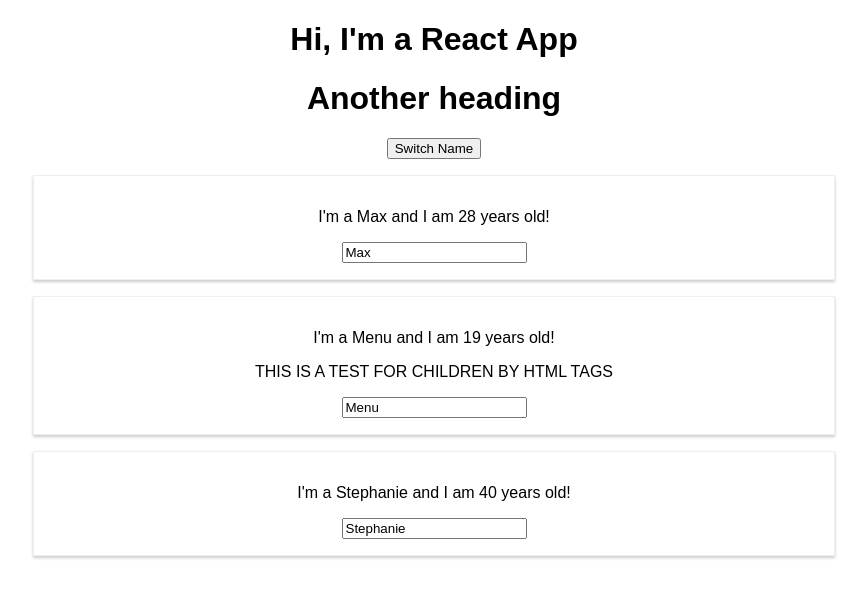
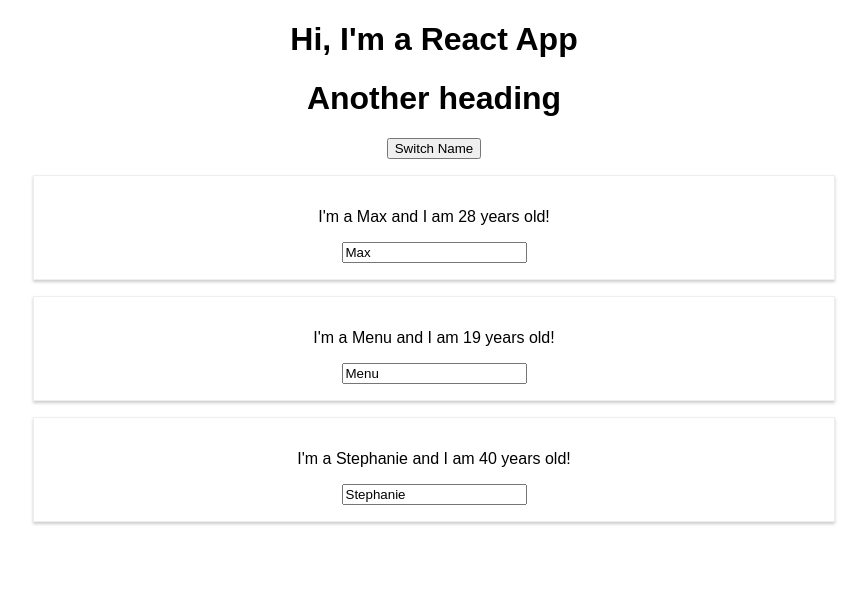
Before and after one commit to Beroozam/react-complete-guide, a React (Create React App) app: page / in a window 1280 px wide. Both pictures are taken after a click on the button "Switch Name". Shown: the top 598 px of the page, without its empty margins (206-1073 px from the left). Built offline with nearby package versions, Linux system fonts and the light colour scheme.

Commit message:
flexible lists

```diff
--- a/package.json
+++ b/package.json
@@ -1,5 +1,6 @@
 {
   "name": "react-complete-guide",
+  "homepage": "https://beroozam.github.io/react-complete-guide/",
   "version": "0.1.0",
   "private": true,
   "dependencies": {
@@ -12,6 +13,8 @@
     "start": "react-scripts start",
     "build": "react-scripts build",
     "test": "react-scripts test --env=jsdom",
-    "eject": "react-scripts eject"
+    "eject": "react-scripts eject",
+    "predeploy":"npm run build",
+    "deploy":"gh-pages -d build"
   }
 }
--- a/src/App.js
+++ b/src/App.js
@@ -5,32 +5,39 @@ import Person from './Person/person'
 class App extends Component {
   state = {
     persons:[
-      {name : "Max" , age:28},
-      {name : "Menu" , age:"19"},
-      {name: "Stephanie" , age:"40"}
+      {id : "id1" , name : "Max" , age:28},
+      {id : "id2" , name : "Menu" , age:19},
+      {id : "id3" , name: "Stephanie" , age:40}
     ],
     otherState: "some other value",
     showPersons:false
   }
 
-  switchNameHandler = (event) => {
-    this.setState({
-      persons:[
-        {name : event , age:28},
-        {name : "Menu" , age:29},
-        {name: "Stephanie" , age:30}
-      ]
+  nameChangedHandler = (event , id) => {
+    const personIndex = this.state.persons.findIndex( p => {
+      return p.id === id;
     })
+
+    const person = {
+      ...this.state.persons[personIndex]
     }
 
-  nameChangedHandler = (event) => {
-    this.setState({
-      persons:[
-        {name : "Max" , age:28},
-        {name : event.target.value , age:29},
-        {name: "Stephanie" , age:26}
-      ]
-    })
+    // const person = Object.assign({},this.state.persons[personIndex]);
+
+    person.name = event.target.value;
+
+    const persons = [...this.state.persons];
+    persons[personIndex] = person;
+
+    this.setState({persons:persons})
+  }
+
+  deletePersonHandler = (personIndex) => {
+    // const persons = this.state.persons.slice();
+    const persons = [...this.state.persons]
+    persons.splice(personIndex, 1);
+    this.setState({persons: persons})
+    console.table(this.state.persons);
   }
 
   togglePersonsHandler = () => {
@@ -39,15 +46,19 @@ class App extends Component {
   }
 
   render(){
-    return (
-      <div className="App">
-        <h1>Hi, I'm a React App</h1>
-        <h1>Another heading</h1>
-        <button onClick={this.togglePersonsHandler}>Switch Name</button>
-        {
-          this.state.showPersons === true ?
+    let persons = null;
+    if(this.state.showPersons){
+      persons = (
         <div>
-            <Person
+          {this.state.persons.map((person , index) => {
+            return <Person
+                      click={this.deletePersonHandler.bind(this,index)}
+                      name={person.name}
+                      age={person.age}
+                      key={person.id}
+                      changed={(event) => this.nameChangedHandler(event,person.id)} />
+          })}
+          {/* <Person
             name={this.state.persons[0].name}
             age={this.state.persons[0].age}
             click={this.switchNameHandler}
@@ -62,9 +73,16 @@ class App extends Component {
           <Person
             name={this.state.persons[2].name}
             age={this.state.persons[2].age}
-            />
-          </div> : null
+          /> */}
+        </div>
+      )
     }
+    return (
+      <div className="App">
+        <h1>Hi, I'm a React App</h1>
+        <h1>Another heading</h1>
+        <button onClick={this.togglePersonsHandler}>Switch Name</button>
+        {persons}
       </div>
     );
   }
```
Also changed, not shown: 1 other file (tests, documents, lock files or other folders). Lines whose indentation alone changed are shown as unchanged.
